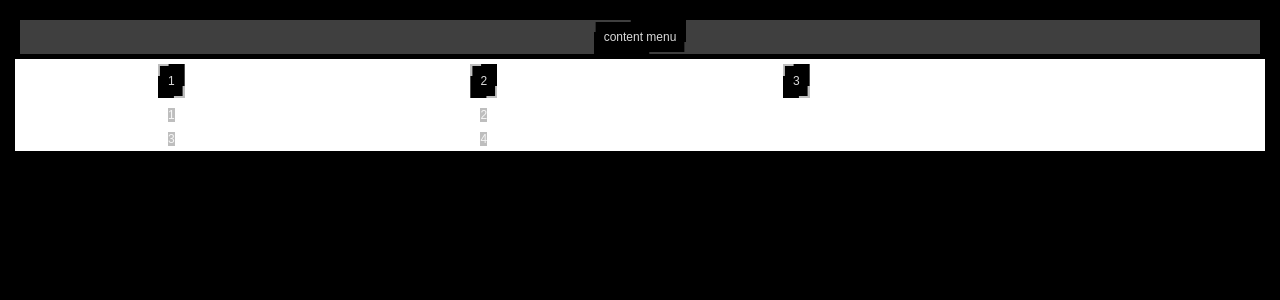
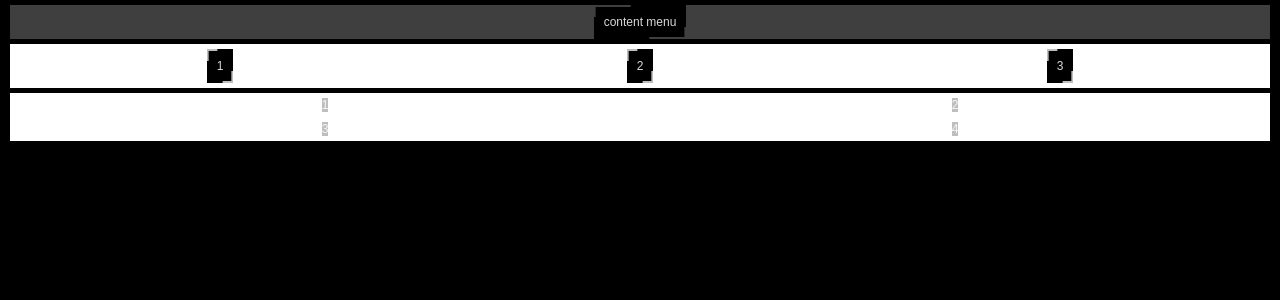
Before and after one commit to SinixND/game_of_life, a PHP site: page / in a window 1280 px wide. Shown: the top 300 px of the page. Run offline with PHP 8.4, Linux system fonts and the light colour scheme.

Commit message:
Update style.css

```diff
--- a/style.css
+++ b/style.css
@@ -20,7 +20,6 @@
 
 body {
     margin: 5px;
-    padding: 10px;
     background-color: var(--bgc);
     color: var(--tc);
     font-family: Arial, Helvetica, sans-serif;
@@ -29,13 +28,10 @@ body {
 
 /* panel to manage layout-element */
 .grid-container {
+    margin: 5px;
     background-color: var(--temp);
     display: grid;
-    grid-template-columns: repeat(auto-fill, minmax(280px, 1fr));
-    justify-content: space-evenly;
     justify-items: center;
-    align-content: space-evenly;
-    align-items: center;
 }
 
 /* panel to place content in */
```
